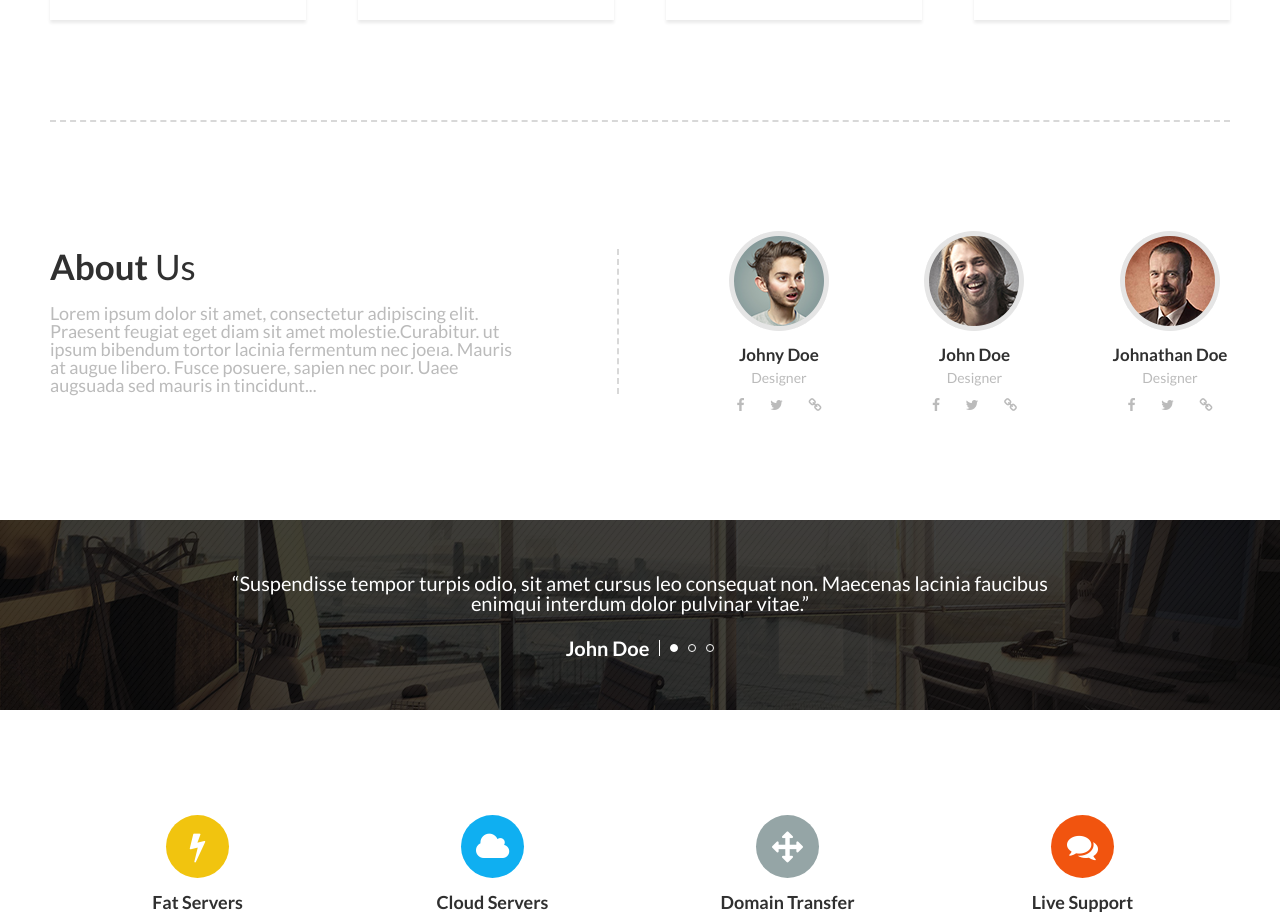
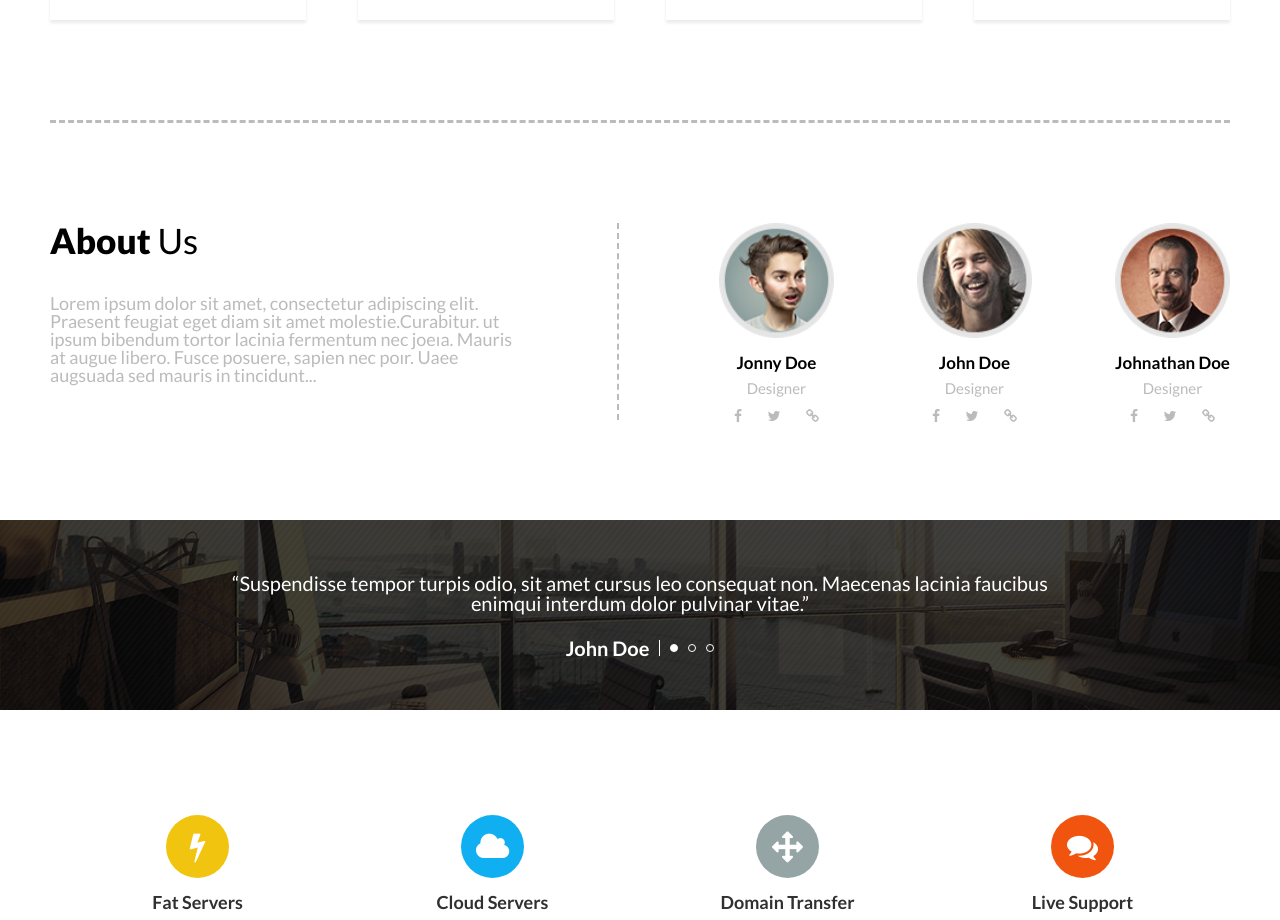
Before and after one commit to vyachka1001/Ghost_Host, a plain HTML site: page index.html in a window 1280 px wide. Shown: the part 2040-2960 px from the top of the page. Drawn offline with Linux system fonts and the light colour scheme.

Commit message:
Changing about us styles

```diff
--- a/css/style.css
+++ b/css/style.css
@@ -505,104 +505,93 @@ body {
     width: 100%;
 }
 
-.about__body {
+.about__section {
     display: flex;
-    align-items: center;
-    border-top: 2px dashed #D8D8D8;
-    border-spacing: 5px;
+    flex-direction: row;
+    justify-content: space-between;
     height: 400px;
     padding: 100px 0;
+    border-top: 3px dashed #bbbbbb;
 }
-.about__container  {
+.about__container {
     width: 100%;
-    border-right: 2px dashed #D8D8D8;
-    border-spacing: 5px;
+    border-right: 2px dashed #bbbbbb;
     padding-right: 100px;
-    margin-right: 100px;
 }
-.about__text {
-    display: inline-block;
-    width: 100%;
-    max-width: 620px;
-    font-size: 18px;
-    text-overflow: ellipsis;
-    color: #bbbbbb;
+
+.about__header,
+.about__span{
+    font-size: 35px;
+    color: black;
 }
-.about__title {
-    font-size: 35px;
-    font-weight: 700;
-    margin-bottom: 20px;
-	color: #303030;
+.about__span {
+    font-weight: 500;
 }
-.about__title span {
+.about__header {
+    margin-bottom: 36px;
     font-weight: 900;
 }
 
-.list {
+.about__text {
+    font-size: 18px;
+    color: #bbbbbb;
+    width: 100%;
+    text-overflow: ellipsis;
+}
+
+.worker__list {
     display: flex;
+    flex-direction: row;
     justify-content: space-between;
+    margin-left: 100px;
     width: 100%;
 }
-.man {
+.worker__item {
     display: flex;
     flex-direction: column;
     align-items: center;
-    width: 120px;
+    width: 115px;
+}
+.name {
+    font-size: 17px;
+    font-weight: 600;
+    color: black;
+    margin-top: 16px;
+    margin-bottom: 10px;
+}
+.role {
+    font-size: 15px;
+    margin-bottom: 13px;
+    color: #bbbbbb;
 }
 
-.man__icon {
-    display: block;
-    width: 100px;
-    height: 100px;
-    border: 3px solid #D8D8D8;
-    border-radius: 50%;
-}
-
-.man__links {
+.worker__links {
     display: flex;
+    flex-direction: row;
     justify-content: space-between;
-    align-items: center;
     width: 85px;
 }
 
-.man__name {
-    margin: 15px 0 8px;
-    font-size: 17px;
-    font-weight: 600;
-	color: #303030;
+.link__facebook::before{
+    content: "\f09a";
 }
-.man__profession {
-    color: #bbbbbb;
-    margin-bottom: 13px;
+.link__twitter::before{
+    content: "\f099";
+}
+.link__linked::before{
+    content: "\f0c1";
 }
 
-.man__facebook,
-.man__twitter,
-.man__linkedin {
-    display: block;
+.link__facebook,
+.link__twitter,
+.link__linked {
+    color: #bbbbbb;
 }
 
-.man__facebook,
-.man__twitter,
-.man__linkedin {
-    color: #bbbbbb;
-    transition: color 0.3s ease-in-out;
-}
-
-.man__facebook:hover,
-.man__twitter:hover,
-.man__linkedin:hover {
-    color: #1f89ba;
-}
-
-.man__facebook::before {
-    content: "\f09a";
-}
-.man__twitter::before {
-    content: "\f099";
-}
-.man__linkedin::before {
-    content: "\f0c1";
+.link__facebook:hover,
+.link__twitter:hover,
+.link__linked:hover {
+    color: #0faff1;
 }
 
 /* <----COMMENTS---->*/
--- a/index.html
+++ b/index.html
@@ -239,43 +239,46 @@
 
         <section class="about" id = "about">
             <div class="container">
-                <div class="about__body">
+                <div class="about__section">
                     <div class="about__container">
-                        <h2 class="about__title">About<span style="font-weight: 500"> Us</span></h2>
-                        <p class="about__text">Lorem ipsum dolor sit amet, consectetur adipiscing elit.
-                            Praesent feugiat eget diam sit amet molestie.Curabitur. ut ipsum bibendum
-                            tortor lacinia fermentum nec joeıa. Mauris at augue libero. Fusce posuere,
-                            sapien nec poır. Uaee augsuada sed mauris in tincidunt...</p>
+                        <h3 class="about__header">About <span class="about__span">Us</span></h3>
+                        <p class="about__text">
+                            Lorem ipsum dolor sit amet, consectetur adipiscing elit.
+                            Praesent feugiat eget diam sit amet molestie.Curabitur.
+                            ut ipsum bibendum tortor lacinia fermentum nec joeıa.
+                            Mauris at augue libero. Fusce posuere, sapien nec poır.
+                            Uaee augsuada sed mauris in tincidunt...
+                        </p>
                     </div>
-                    <ul class="about__team list">
-                        <li class="team__item man">
-                            <img src="images/about_section/johny.png" alt="photo" class="man__photo">
-                            <h3 class="man__name">Johny Doe</h3>
-                            <p class="man__profession">Designer</p>
-                            <div class="man__links">
-                                <a href="" class="man__facebook fa"></a>
-                                <a href="" class="man__twitter fa"></a>
-                                <a href="" class="man__linkedin fa"></a>
+                    <ul class="worker__list">
+                        <li class="worker__item">
+                            <img class="worker__item photo" src="images/about_section/johny.png" alt="photo">
+                            <span class="worker__item name">Jonny Doe</span>
+                            <span class="worker__item role">Designer</span>
+                            <div class="worker__links">
+                                <a class="link__facebook fa" href=""></a>
+                                <a class="link__twitter fa" href=""></a>
+                                <a class="link__linked fa" href=""></a>
                             </div>
                         </li>
-                        <li class="team__item man">
-                            <img src="images/about_section/john.png" alt="photo" class="man__photo">
-                            <h3 class="man__name">John Doe</h3>
-                            <p class="man__profession">Designer</p>
-                            <div class="man__links">
-                                <a href="" class="man__facebook fa"></a>
-                                <a href="" class="man__twitter fa"></a>
-                                <a href="" class="man__linkedin fa"></a>
+                        <li class="worker__item">
+                            <img class="worker__item photo" src="images/about_section/john.png" alt="photo">
+                            <span class="worker__item name">John Doe</span>
+                            <span class="worker__item role">Designer</span>
+                            <div class="worker__links">
+                                <a class="link__facebook fa" href=""></a>
+                                <a class="link__twitter fa" href=""></a>
+                                <a class="link__linked fa" href=""></a>
                             </div>
                         </li>
-                        <li class="team__item man">
-                            <img src="images/about_section/johnathan.png" alt="photo" class="man__photo">
-                            <h3 class="man__name">Johnathan Doe</h3>
-                            <p class="man__profession">Designer</p>
-                            <div class="man__links">
-                                <a href="" class="man__facebook fa"></a>
-                                <a href="" class="man__twitter fa"></a>
-                                <a href="" class="man__linkedin fa"></a>
+                        <li class="worker__item">
+                            <img class="worker__item photo" src="images/about_section/johnathan.png" alt="photo">
+                            <span class="worker__item name">Johnathan Doe</span>
+                            <span class="worker__item role">Designer</span>
+                            <div class="worker__links">
+                                <a class="link__facebook fa" href=""></a>
+                                <a class="link__twitter fa" href=""></a>
+                                <a class="link__linked fa" href=""></a>
                             </div>
                         </li>
                     </ul>
```
